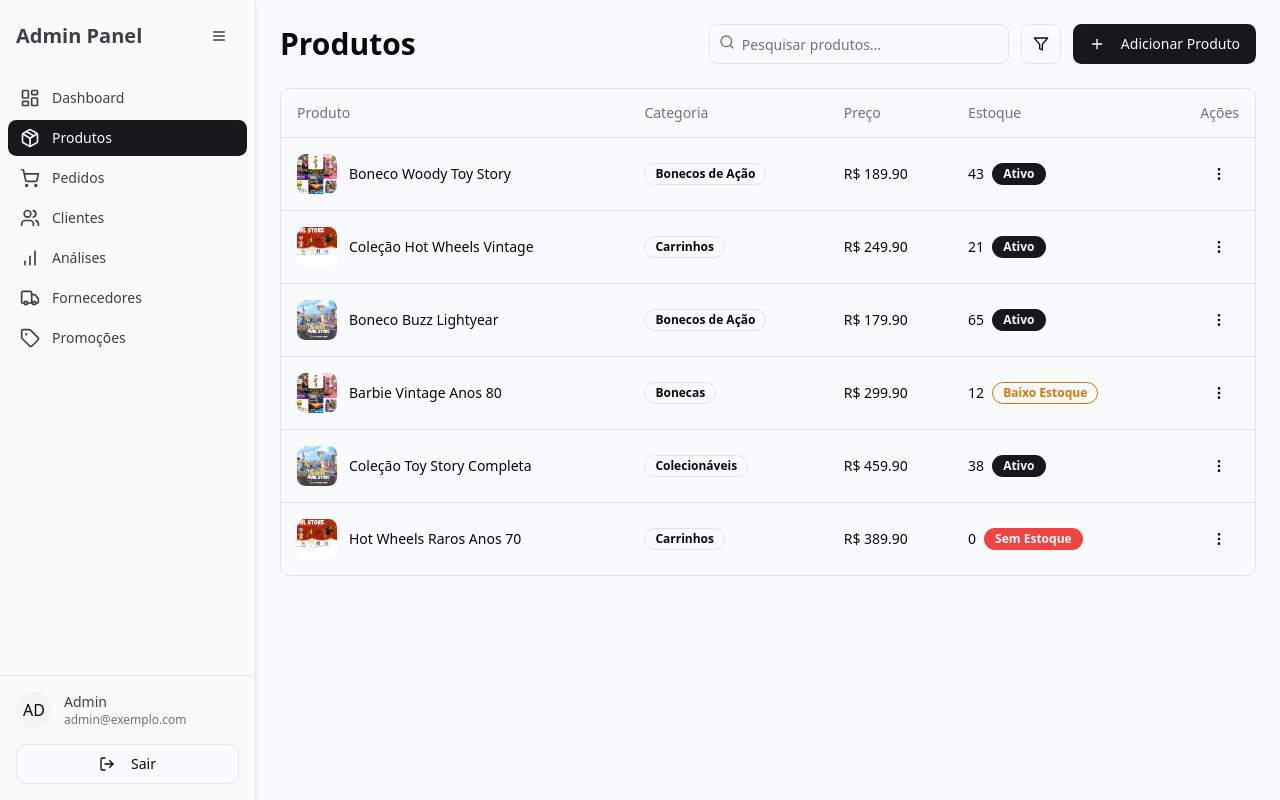
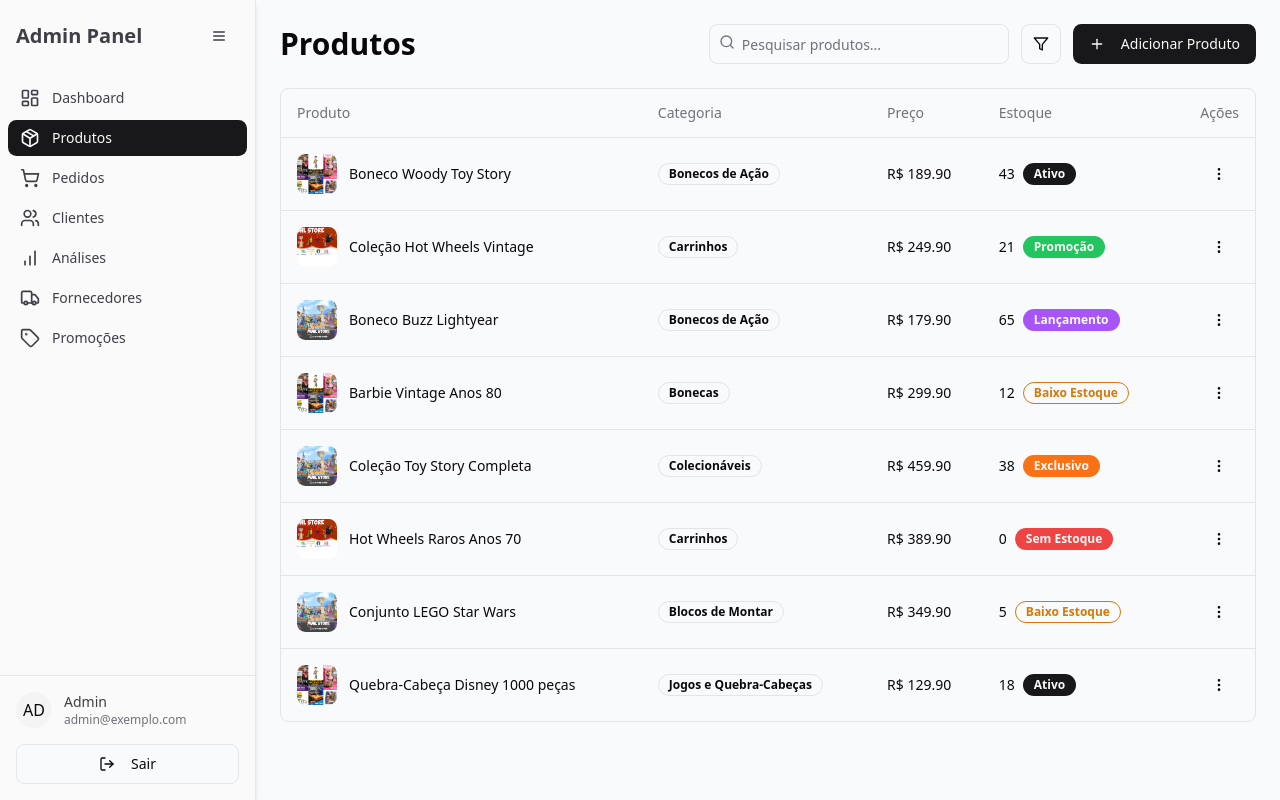
Before and after one commit to naramuhl/rare-toy-companion, a React (Vite) app: page /admin/produtos in a window 1280 px wide. Built offline with nearby package versions, Linux system fonts and the light colour scheme.

Commit message:
Add more functions
This commit adds more functions to the code.

```diff
--- a/src/components/admin/ProdutoStatusBadge.tsx
+++ b/src/components/admin/ProdutoStatusBadge.tsx
@@ -8,12 +8,26 @@ interface ProdutoStatusBadgeProps {
 }
 
 const ProdutoStatusBadge = ({ status, estoque }: ProdutoStatusBadgeProps) => {
+  // Status específico definido diretamente
   if (status === 'sem_estoque' || estoque === 0) {
     return <Badge variant="destructive">Sem Estoque</Badge>;
   }
   if (status === 'baixo_estoque' || estoque <= 15) {
     return <Badge variant="outline" className="text-amber-600 border-amber-600">Baixo Estoque</Badge>;
   }
+  if (status === 'promocao') {
+    return <Badge className="bg-green-500 hover:bg-green-600">Promoção</Badge>;
+  }
+  if (status === 'lancamento') {
+    return <Badge className="bg-purple-500 hover:bg-purple-600">Lançamento</Badge>;
+  }
+  if (status === 'pre_venda') {
+    return <Badge className="bg-blue-500 hover:bg-blue-600">Pré-Venda</Badge>;
+  }
+  if (status === 'exclusivo') {
+    return <Badge className="bg-orange-500 hover:bg-orange-600">Exclusivo</Badge>;
+  }
+  // Padrão para produtos ativos
   return <Badge variant="default">Ativo</Badge>;
 };
 
--- a/src/components/admin/produtosData.ts
+++ b/src/components/admin/produtosData.ts
@@ -7,6 +7,9 @@ export interface Produto {
   preco: number;
   estoque: number;
   status: string;
+  colecao?: string;
+  destaque?: boolean;
+  dataLancamento?: string;
 }
 
 // Dados simulados dos produtos
@@ -18,7 +21,10 @@ export const produtosAdmin: Produto[] = [
     categoria: 'Bonecos de Ação',
     preco: 189.90,
     estoque: 43,
-    status: 'ativo'
+    status: 'ativo',
+    colecao: 'toy-story',
+    destaque: true,
+    dataLancamento: '2023-05-15'
   },
   {
     id: '2',
@@ -27,7 +33,10 @@ export const produtosAdmin: Produto[] = [
     categoria: 'Carrinhos',
     preco: 249.90,
     estoque: 21,
-    status: 'ativo'
+    status: 'promocao',
+    colecao: 'hot-wheels',
+    destaque: true,
+    dataLancamento: '2023-06-20'
   },
   {
     id: '3',
@@ -36,7 +45,10 @@ export const produtosAdmin: Produto[] = [
     categoria: 'Bonecos de Ação',
     preco: 179.90,
     estoque: 65,
-    status: 'ativo'
+    status: 'lancamento',
+    colecao: 'toy-story',
+    destaque: false,
+    dataLancamento: '2024-01-10'
   },
   {
     id: '4',
@@ -45,7 +57,10 @@ export const produtosAdmin: Produto[] = [
     categoria: 'Bonecas',
     preco: 299.90,
     estoque: 12,
-    status: 'baixo_estoque'
+    status: 'baixo_estoque',
+    colecao: 'vintage',
+    destaque: true,
+    dataLancamento: '2023-08-05'
   },
   {
     id: '5',
@@ -54,7 +69,10 @@ export const produtosAdmin: Produto[] = [
     categoria: 'Colecionáveis',
     preco: 459.90,
     estoque: 38,
-    status: 'ativo'
+    status: 'exclusivo',
+    colecao: 'toy-story',
+    destaque: true,
+    dataLancamento: '2023-12-15'
   },
   {
     id: '6',
@@ -63,6 +81,53 @@ export const produtosAdmin: Produto[] = [
     categoria: 'Carrinhos',
     preco: 389.90,
     estoque: 0,
-    status: 'sem_estoque'
+    status: 'sem_estoque',
+    colecao: 'hot-wheels',
+    destaque: false,
+    dataLancamento: '2023-04-18'
   },
+  {
+    id: '7',
+    nome: 'Conjunto LEGO Star Wars',
+    imagemUrl: '/lovable-uploads/2420466b-bbfd-4926-b8dd-5be2370f8ee1.png',
+    categoria: 'Blocos de Montar',
+    preco: 349.90,
+    estoque: 5,
+    status: 'pre_venda',
+    colecao: 'vintage',
+    destaque: true,
+    dataLancamento: '2024-06-01'
+  },
+  {
+    id: '8',
+    nome: 'Quebra-Cabeça Disney 1000 peças',
+    imagemUrl: '/lovable-uploads/a2662bdc-7d77-41e6-bb02-befbb64670ea.png',
+    categoria: 'Jogos e Quebra-Cabeças',
+    preco: 129.90,
+    estoque: 18,
+    status: 'ativo',
+    colecao: 'vintage',
+    destaque: false,
+    dataLancamento: '2023-09-22'
+  }
 ];
+
+// Função para filtrar produtos por coleção
+export const getProdutosPorColecao = (colecaoId: string): Produto[] => {
+  return produtosAdmin.filter(produto => produto.colecao === colecaoId);
+};
+
+// Função para filtrar produtos em destaque
+export const getProdutosDestaque = (): Produto[] => {
+  return produtosAdmin.filter(produto => produto.destaque);
+};
+
+// Função para obter produtos relacionados (mesma categoria)
+export const getProdutosRelacionados = (produtoId: string, limite: number = 4): Produto[] => {
+  const produto = produtosAdmin.find(p => p.id === produtoId);
+  if (!produto) return [];
+
+  return produtosAdmin
+    .filter(p => p.id !== produtoId && p.categoria === produto.categoria)
+    .slice(0, limite);
+};
```
